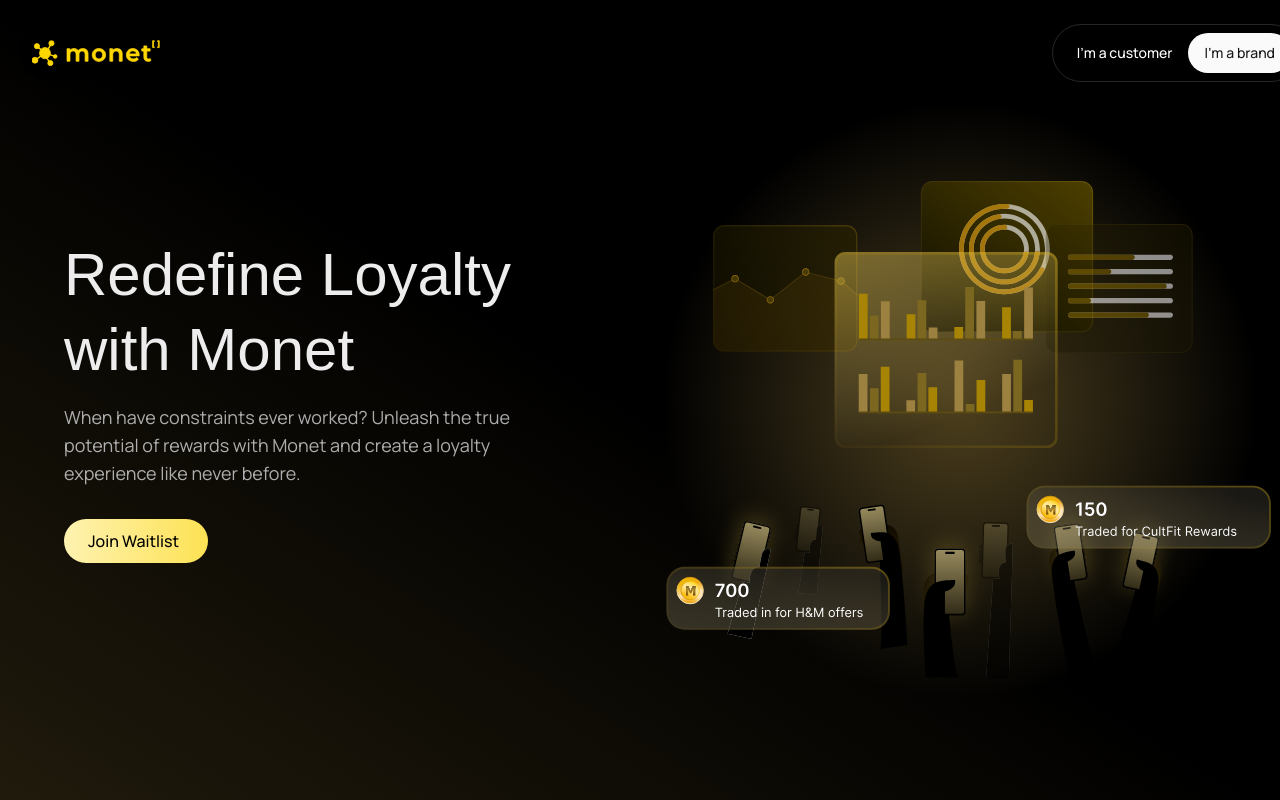
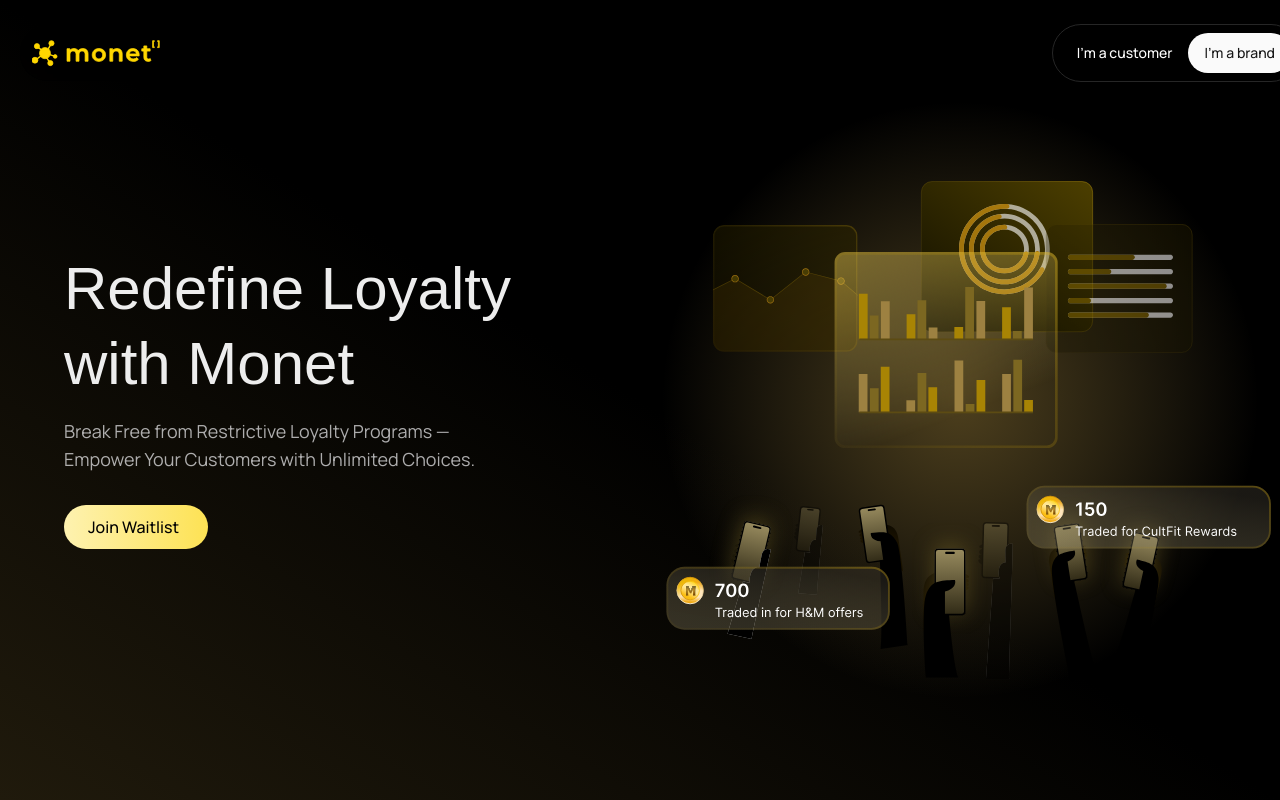
Before and after one commit to Nainish-Rai/monet-waitlist, a Next.js app: page / in a window 1280 px wide. Shown: the top 800 px of the page. Built offline with nearby package versions, Linux system fonts and the light colour scheme; no server answers.

Commit message:
fix main string

```diff
--- a/components/(waitlistpage)/hero.tsx
+++ b/components/(waitlistpage)/hero.tsx
@@ -4,7 +4,7 @@ import React from "react";
 import { BrandContactDialog } from "../brand-waitlist-dialog";
 import { motion } from "framer-motion";
 import { textVariant } from "@/lib/anims";
-function Hero({}) {
+function Hero({ }) {
   return (
     <div className="flex mx-auto flex-col text-center lg:text-left px-4 lg:px-0 justify-center bg-gradient-to-tr from-[#D6AF503D]/15 from-0% via-black to-black  lg:flex-row w-full  mt-24 lg:mt-0 lg:h-screen ">
       <div className="w-full max-w-7xl mx-auto flex flex-col lg:flex-row">
@@ -23,9 +23,7 @@ function Hero({}) {
             variants={textVariant(0.2)}
             className="mt-4 text-gray-100/70 text-base lg:text-lg max-w-md"
           >
-            When have constraints ever worked? Unleash the true potential of
-            rewards with Monet and create a loyalty experience like never
-            before.
+            Break Free from Restrictive Loyalty Programs — Empower Your Customers with Unlimited Choices.
           </motion.p>
           <BrandContactDialog />
         </div>
```
